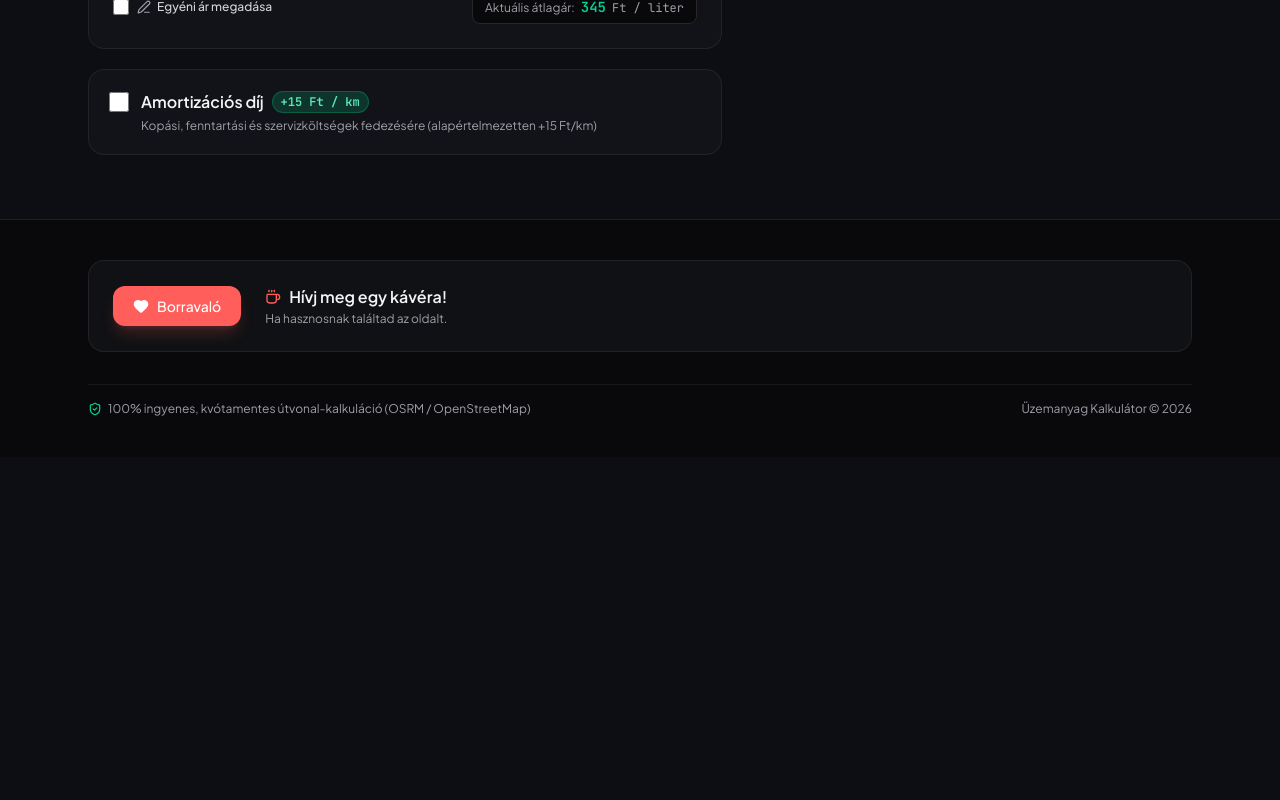
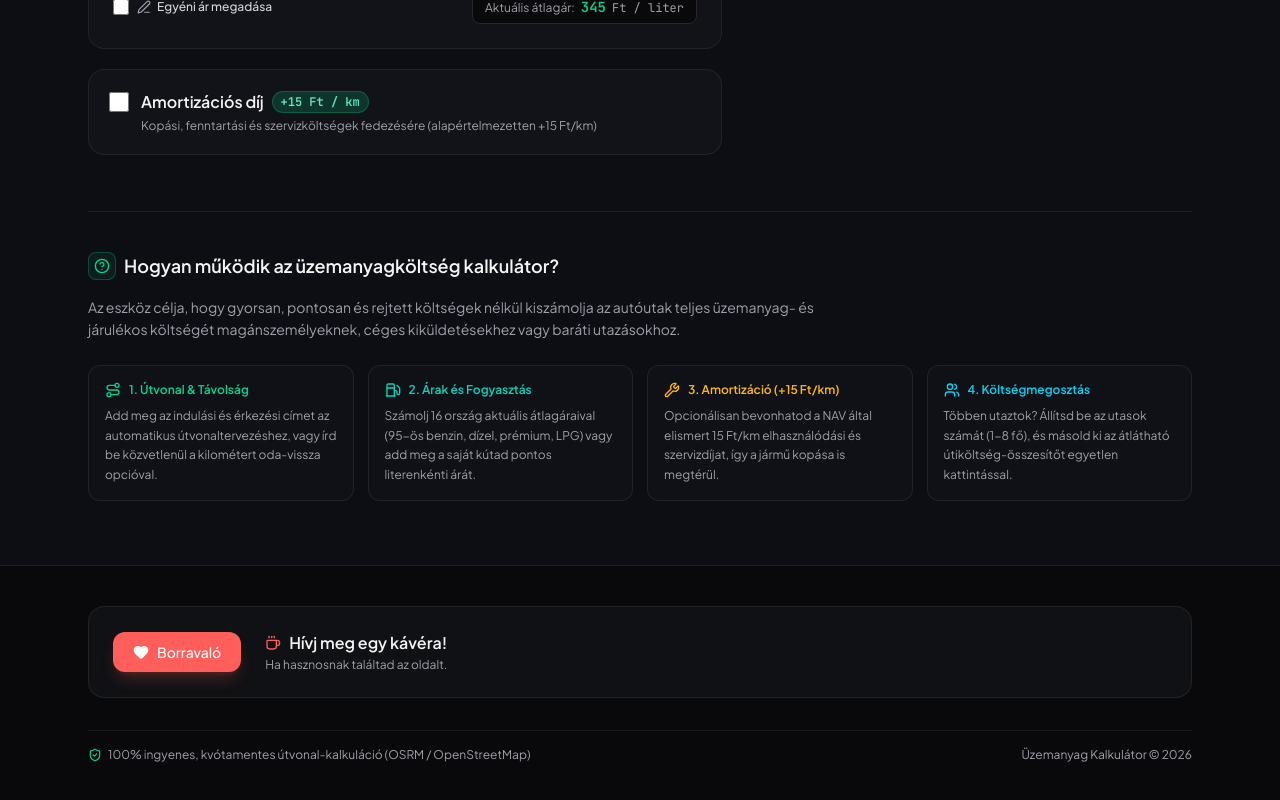
Before and after one commit to nemjoanevem/fual-cost-calculator, a React (Vite) app: page / in a window 1280 px wide. Shown: the part 1278-2078 px from the top of the page. Before the commit the page ends 1735 px from the top, so only its background shows below. Built offline with nearby package versions, Linux system fonts and the light colour scheme; no server answers.

Commit message:
feat(seo): improve SEO and enhance accessibility
Add sitemap, robot configuration, and SEO-optimized meta tags. Introduce a user guide component for better content reach and ensure semantic HTML headers.

```diff
--- a/index.html
+++ b/index.html
@@ -7,12 +7,33 @@
     <link rel="apple-touch-icon" href="/favicon.svg" />
     <meta name="theme-color" content="#0c0e14" />
     <meta name="google-site-verification" content="google4cb624946ee1ef2f" />
-    <title>Üzemanyag Kalkulátor | Minimalist Fuel Cost Calculator</title>
-    <meta name="description" content="Minimalista üzemanyag és útiköltség kalkulátor aktuális országos árakkal, ingyenes útvonaltervezéssel és amortizációs költséggel." />
-    <meta property="og:title" content="Üzemanyag Kalkulátor | Minimalist Fuel Cost Calculator" />
-    <meta property="og:description" content="Minimalista üzemanyag és útiköltség kalkulátor aktuális országos árakkal, ingyenes útvonaltervezéssel és amortizációs költséggel." />
+    <title>Üzemanyagköltség kalkulátor – Benzinköltség kiszámítása ingyen</title>
+    <meta name="description" content="Ingyenes online üzemanyagköltség és útiköltség kalkulátor. Számítsd ki a pontos benzin- és dízelköltséget aktuális országos árakkal, útvonaltervezéssel és NAV amortizációval!" />
+    <meta name="keywords" content="üzemanyagköltség kalkulátor, benzinköltség kiszámítása, útiköltség kalkulátor, üzemanyag fogyasztás kalkulátor, benzinár kalkulátor, dízel kalkulátor, amortizáció 15 Ft" />
+    <meta property="og:title" content="Üzemanyagköltség kalkulátor – Benzinköltség kiszámítása ingyen" />
+    <meta property="og:description" content="Ingyenes online üzemanyagköltség és útiköltség kalkulátor aktuális országos árakkal, útvonaltervezéssel és NAV amortizációs számítással." />
+    <meta property="og:site_name" content="Üzemanyag Kalkulátor" />
+    <meta property="og:locale" content="hu_HU" />
     <meta property="og:type" content="website" />
     <meta name="twitter:card" content="summary_large_image" />
+    <meta name="twitter:title" content="Üzemanyagköltség kalkulátor – Benzinköltség kiszámítása ingyen" />
+    <meta name="twitter:description" content="Ingyenes online üzemanyagköltség és útiköltség kalkulátor aktuális országos árakkal, útvonaltervezéssel és NAV amortizációs számítással." />
+    <script type="application/ld+json">
+    {
+      "@context": "https://schema.org",
+      "@type": "WebApplication",
+      "name": "Üzemanyagköltség kalkulátor",
+      "alternateName": "Fuel Cost Calculator",
+      "applicationCategory": "UtilitiesApplication",
+      "operatingSystem": "All",
+      "description": "Ingyenes online üzemanyagköltség és útiköltség kalkulátor aktuális európai üzemanyagárakkal, ingyenes cím-útvonaltervezéssel és gépjármű-amortizációval.",
+      "offers": {
+        "@type": "Offer",
+        "price": "0",
+        "priceCurrency": "HUF"
+      }
+    }
+    </script>
     <link rel="preconnect" href="https://fonts.googleapis.com">
     <link rel="preconnect" href="https://fonts.gstatic.com" crossorigin>
     <link href="https://fonts.googleapis.com/css2?family=Plus+Jakarta+Sans:wght@300;400;500;600;700&family=JetBrains+Mono:wght@400;500;600&display=swap" rel="stylesheet">
--- a/src/App.tsx
+++ b/src/App.tsx
@@ -9,6 +9,7 @@ import { TripForm } from './components/TripForm.tsx';
 import { FuelSelector } from './components/FuelSelector.tsx';
 import { AmortizationSelector } from './components/AmortizationSelector.tsx';
 import { CostSummary } from './components/CostSummary.tsx';
+import { InfoGuide } from './components/InfoGuide.tsx';
 import { Footer } from './components/Footer.tsx';
 import { APP_CONFIG } from './config.ts';
 import {
@@ -143,9 +144,9 @@ export default function App() {
             <span className="w-1.5 h-1.5 rounded-full bg-emerald-400 animate-ping" />
             <span>{t.badgeLivePrices} &bull; {selectedCountry.flag} {lang === 'hu' ? selectedCountry.nameHu : selectedCountry.nameEn}</span>
           </div>
-          <h2 className="text-2xl sm:text-3xl font-bold tracking-tight text-white">
+          <h1 className="text-2xl sm:text-3xl font-bold tracking-tight text-white">
             {t.appTitle}
-          </h2>
+          </h1>
           <p className="text-xs sm:text-sm text-zinc-400 mt-1 max-w-2xl">
             {t.appSubtitle}
           </p>
@@ -223,6 +224,9 @@ export default function App() {
             />
           </div>
         </div>
+
+        {/* SEO & Usage Guide Section */}
+        <InfoGuide lang={lang} />
       </main>
 
       {/* Footer with Support Section */}
--- /dev/null
+++ b/src/components/InfoGuide.tsx
@@ -0,0 +1,84 @@
+import React from 'react';
+import { Route, Fuel, Wrench, Users, HelpCircle } from 'lucide-react';
+import { Language } from '../translations.ts';
+
+interface InfoGuideProps {
+  lang: Language;
+}
+
+export const InfoGuide: React.FC<InfoGuideProps> = ({ lang }) => {
+  const isHu = lang === 'hu';
+
+  return (
+    <section aria-labelledby="how-it-works-title" className="mt-14 pt-10 border-t border-zinc-800/70 text-zinc-300">
+      <div className="flex items-center gap-2 mb-4">
+        <div className="w-7 h-7 rounded-lg bg-emerald-500/10 border border-emerald-500/30 flex items-center justify-center text-emerald-400">
+          <HelpCircle className="w-4 h-4" />
+        </div>
+        <h2 id="how-it-works-title" className="text-base sm:text-lg font-semibold text-zinc-100">
+          {isHu ? 'Hogyan működik az üzemanyagköltség kalkulátor?' : 'How does the fuel cost calculator work?'}
+        </h2>
+      </div>
+
+      <p className="text-xs sm:text-sm text-zinc-400 max-w-3xl leading-relaxed mb-6">
+        {isHu
+          ? 'Az eszköz célja, hogy gyorsan, pontosan és rejtett költségek nélkül kiszámolja az autóutak teljes üzemanyag- és járulékos költségét magánszemélyeknek, céges kiküldetésekhez vagy baráti utazásokhoz.'
+          : 'This tool is designed to quickly and accurately calculate the complete fuel and vehicle expenses for private road trips, business allowance reimbursements, or shared travel.'}
+      </p>
+
+      <div className="grid grid-cols-1 sm:grid-cols-2 lg:grid-cols-4 gap-3.5">
+        {/* Card 1: Route */}
+        <div className="p-4 rounded-xl bg-zinc-900/40 border border-zinc-800/80 space-y-2">
+          <div className="flex items-center gap-2 text-emerald-400 text-xs font-semibold">
+            <Route className="w-4 h-4" />
+            <span>{isHu ? '1. Útvonal & Távolság' : '1. Route & Distance'}</span>
+          </div>
+          <p className="text-xs text-zinc-400 leading-relaxed">
+            {isHu
+              ? 'Add meg az indulási és érkezési címet az automatikus útvonaltervezéshez, vagy írd be közvetlenül a kilométert oda-vissza opcióval.'
+              : 'Enter origin and destination addresses for free route calculation, or type the exact distance directly with round-trip support.'}
+          </p>
+        </div>
+
+        {/* Card 2: Fuel */}
+        <div className="p-4 rounded-xl bg-zinc-900/40 border border-zinc-800/80 space-y-2">
+          <div className="flex items-center gap-2 text-teal-400 text-xs font-semibold">
+            <Fuel className="w-4 h-4" />
+            <span>{isHu ? '2. Árak és Fogyasztás' : '2. Prices & Consumption'}</span>
+          </div>
+          <p className="text-xs text-zinc-400 leading-relaxed">
+            {isHu
+              ? 'Számolj 16 ország aktuális átlagáraival (95-ös benzin, dízel, prémium, LPG) vagy add meg a saját kútad pontos literenkénti árát.'
+              : 'Calculate with real-time average fuel prices across 16 countries or enter your exact local fuel station price per liter.'}
+          </p>
+        </div>
+
+        {/* Card 3: Amortization */}
+        <div className="p-4 rounded-xl bg-zinc-900/40 border border-zinc-800/80 space-y-2">
+          <div className="flex items-center gap-2 text-amber-400 text-xs font-semibold">
+            <Wrench className="w-4 h-4" />
+            <span>{isHu ? '3. Amortizáció (+15 Ft/km)' : '3. Amortization Allowance'}</span>
+          </div>
+          <p className="text-xs text-zinc-400 leading-relaxed">
+            {isHu
+              ? 'Opcionálisan bevonhatod a NAV által elismert 15 Ft/km elhasználódási és szervizdíjat, így a jármű kopása is megtérül.'
+              : 'Optionally include standard vehicle wear, maintenance, and depreciation rates (default 15 HUF/km) in the calculation.'}
+          </p>
+        </div>
+
+        {/* Card 4: Passenger split */}
+        <div className="p-4 rounded-xl bg-zinc-900/40 border border-zinc-800/80 space-y-2">
+          <div className="flex items-center gap-2 text-cyan-400 text-xs font-semibold">
+            <Users className="w-4 h-4" />
+            <span>{isHu ? '4. Költségmegosztás' : '4. Cost Splitting'}</span>
+          </div>
+          <p className="text-xs text-zinc-400 leading-relaxed">
+            {isHu
+              ? 'Többen utaztok? Állítsd be az utasok számát (1-8 fő), és másold ki az átlátható útiköltség-összesítőt egyetlen kattintással.'
+              : 'Traveling together? Set the passenger count (1-8 people) and copy the formatted trip summary with a single click.'}
+          </p>
+        </div>
+      </div>
+    </section>
+  );
+};
--- a/src/components/Navbar.tsx
+++ b/src/components/Navbar.tsx
@@ -27,9 +27,9 @@ export const Navbar: React.FC<NavbarProps> = ({
           </div>
           <div>
             <div className="flex items-center gap-2">
-              <h1 className="font-semibold text-zinc-100 tracking-tight text-base sm:text-lg">
+              <span className="font-semibold text-zinc-100 tracking-tight text-base sm:text-lg">
                 {t.appTitle}
-              </h1>
+              </span>
               <span className="hidden sm:inline-flex items-center gap-1 text-[10px] font-medium tracking-wide uppercase px-1.5 py-0.5 rounded bg-emerald-950/60 text-emerald-400 border border-emerald-800/50">
                 <Sparkles className="w-2.5 h-2.5" /> Free API
               </span>
--- a/src/components/TripForm.tsx
+++ b/src/components/TripForm.tsx
@@ -252,7 +252,7 @@ export const TripForm: React.FC<TripFormProps> = ({
                   }
                 }}
                 placeholder={t.fromPlaceholder}
-                className="w-full bg-zinc-950 border border-zinc-800 rounded-xl pl-9 pr-3.5 py-2.5 text-sm text-zinc-100 placeholder:text-zinc-500 focus:outline-hidden focus:border-emerald-500 focus:ring-1 focus:ring-emerald-500"
+                className="w-full bg-zinc-950 border border-zinc-800 rounded-xl pl-9 pr-3.5 py-2.5 text-base sm:text-sm text-zinc-100 placeholder:text-zinc-500 focus:outline-hidden focus:border-emerald-500 focus:ring-1 focus:ring-emerald-500"
               />
               <MapPin className="w-4 h-4 text-zinc-400 absolute left-3 top-3" />
             </div>
@@ -320,7 +320,7 @@ export const TripForm: React.FC<TripFormProps> = ({
                   }
                 }}
                 placeholder={t.toPlaceholder}
-                className="w-full bg-zinc-950 border border-zinc-800 rounded-xl pl-9 pr-3.5 py-2.5 text-sm text-zinc-100 placeholder:text-zinc-500 focus:outline-hidden focus:border-emerald-500 focus:ring-1 focus:ring-emerald-500"
+                className="w-full bg-zinc-950 border border-zinc-800 rounded-xl pl-9 pr-3.5 py-2.5 text-base sm:text-sm text-zinc-100 placeholder:text-zinc-500 focus:outline-hidden focus:border-emerald-500 focus:ring-1 focus:ring-emerald-500"
               />
               <MapPin className="w-4 h-4 text-zinc-400 absolute left-3 top-3" />
             </div>
@@ -433,7 +433,7 @@ export const TripForm: React.FC<TripFormProps> = ({
               value={distanceKm || ''}
               onChange={(e) => onDistanceKmChange(Math.max(0, parseFloat(e.target.value) || 0))}
               placeholder="Pl. 140"
-              className="w-full bg-zinc-950 border border-zinc-800 rounded-xl px-3.5 py-2.5 text-sm font-mono-num text-zinc-100 focus:outline-hidden focus:border-emerald-500 focus:ring-1 focus:ring-emerald-500"
+              className="w-full bg-zinc-950 border border-zinc-800 rounded-xl px-3.5 py-2.5 text-base sm:text-sm font-mono-num text-zinc-100 focus:outline-hidden focus:border-emerald-500 focus:ring-1 focus:ring-emerald-500"
             />
             <span className="absolute right-3.5 top-2.5 text-xs font-mono-num text-zinc-400">
               km
```
Also changed, not shown: public/robots.txt (added), 1 other file (tests, documents, lock files or other folders).
